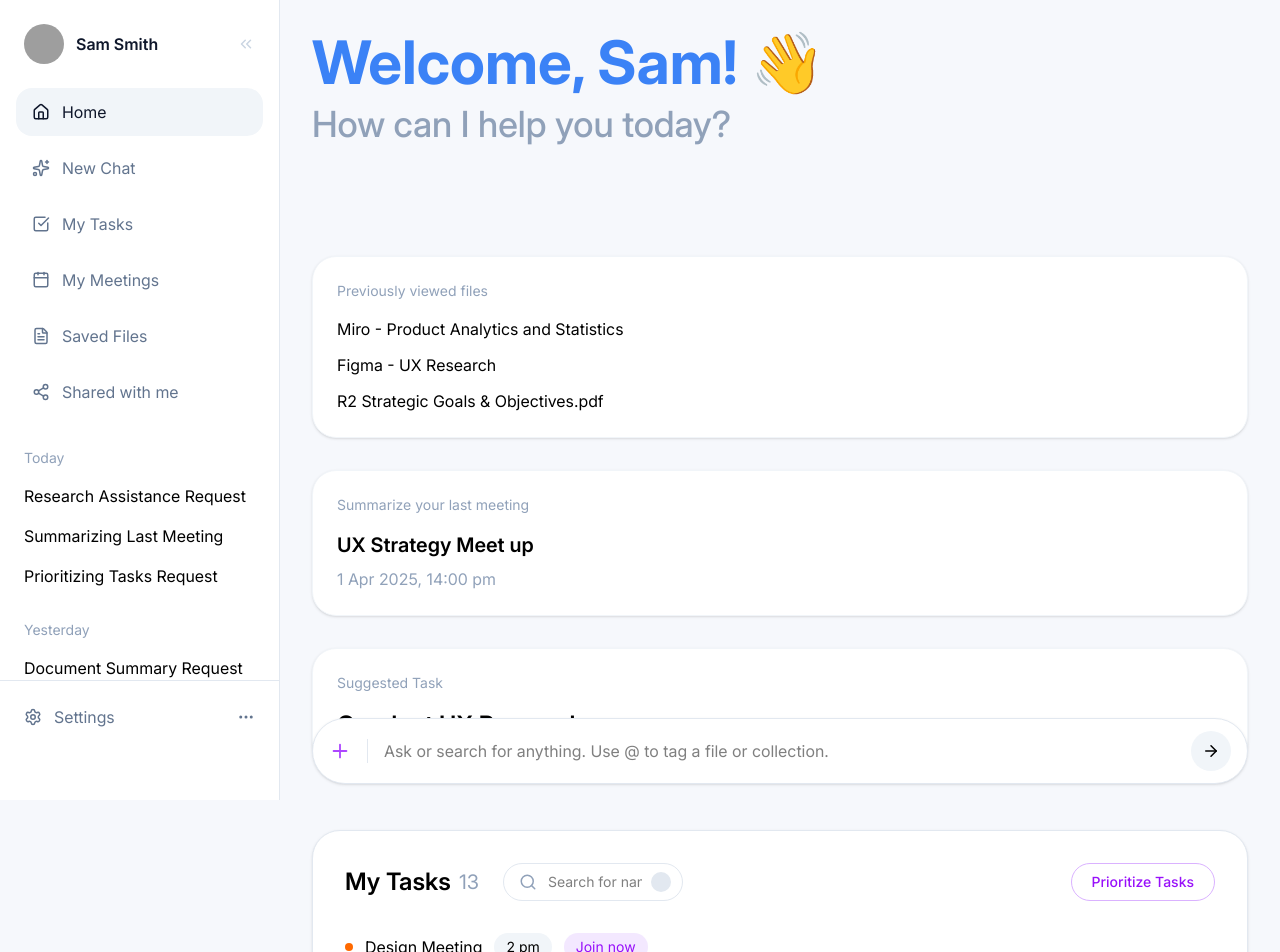
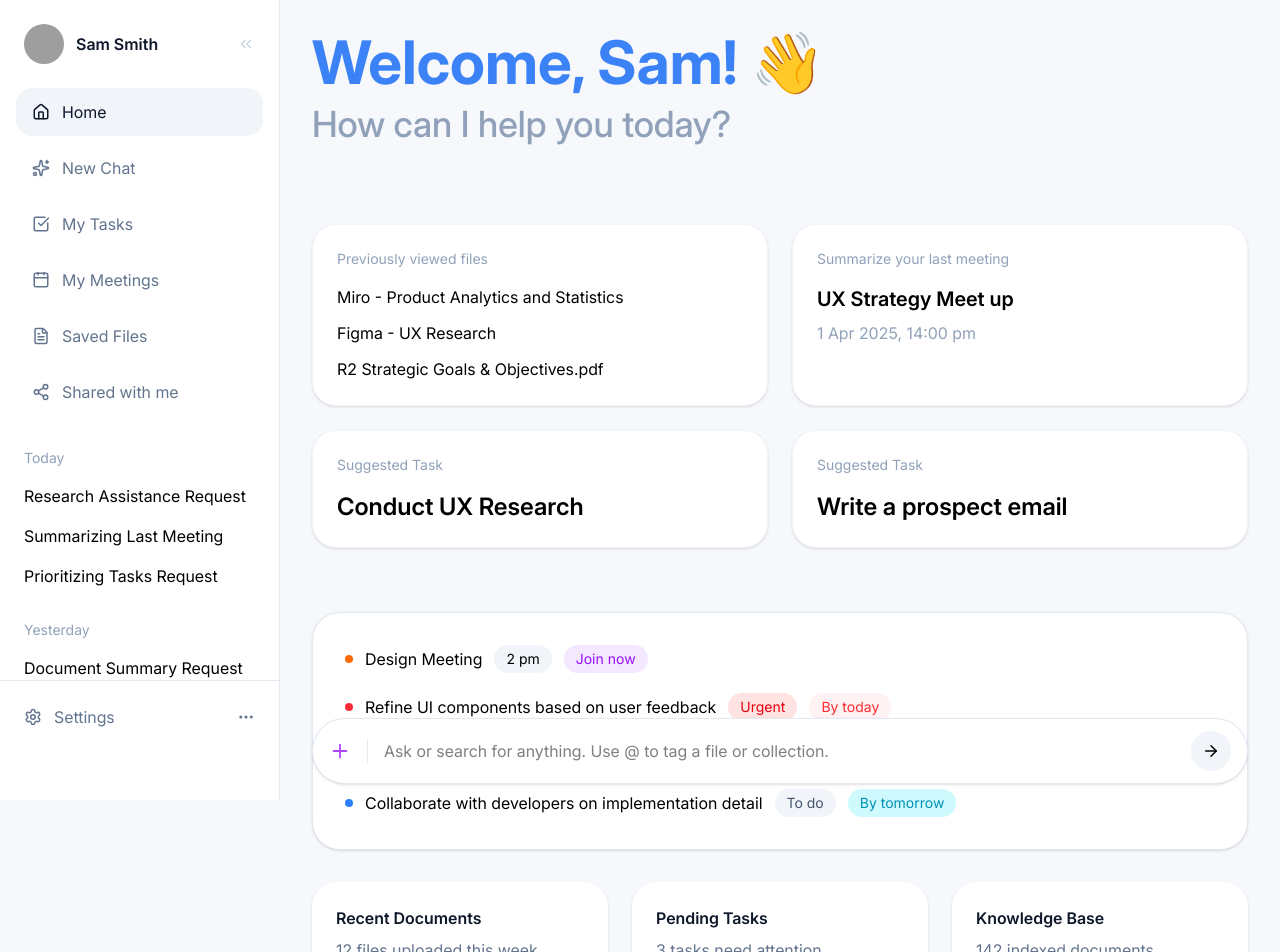
Before and after one commit to elmira-orooji/advanced-rag-system, a React (Vite) app in the folder frontend/my-rag-app/: page /home in a window 1280 px wide. Shown: the top 952 px of the page. Built offline with nearby package versions, Linux system fonts and the light colour scheme; grey boxes are pictures that could not be loaded.

Commit message:
redesign-fixed card palces

```diff
--- a/frontend/my-rag-app/src/pages/DashboardPage.tsx
+++ b/frontend/my-rag-app/src/pages/DashboardPage.tsx
@@ -1,6 +1,5 @@
 import { useState } from "react";
 import { useEffect } from "react";
-import { Search } from "lucide-react";
 import ChatInput from "../components/ChatInput";
 import {
   useChatHistory,
@@ -103,32 +102,24 @@ const handleSendMessage = (
         How can I help you today?
       </p>
     </div>
-
 {/* Top Cards */}
-         <div className="grid grid-cols-2 gap-6"></div>
+<div className="grid grid-cols-1 lg:grid-cols-2 gap-6">
 
   {/* Card 1 */}
   <div className="rounded-3xl bg-white p-6 shadow-sm border border-slate-100">
-
     <p className="text-sm text-slate-400 mb-4">
       Previously viewed files
     </p>
 
     <div className="space-y-3">
-
       <p>Miro - Product Analytics and Statistics</p>
-
       <p>Figma - UX Research</p>
-
       <p>R2 Strategic Goals & Objectives.pdf</p>
-
     </div>
-
   </div>
 
   {/* Card 2 */}
   <div className="rounded-3xl bg-white p-6 shadow-sm border border-slate-100">
-
     <p className="text-sm text-slate-400 mb-4">
       Summarize your last meeting
     </p>
@@ -140,13 +131,10 @@ const handleSendMessage = (
     <p className="text-slate-400 mt-2">
       1 Apr 2025, 14:00 pm
     </p>
-
   </div>
 
   {/* Card 3 */}
-
   <div className="rounded-3xl bg-white p-6 shadow-sm border border-slate-100">
-
     <p className="text-sm text-slate-400 mb-4">
       Suggested Task
     </p>
@@ -154,93 +142,23 @@ const handleSendMessage = (
     <h3 className="font-semibold text-2xl">
       Conduct UX Research
     </h3>
+  </div>
+
+  {/* Card 4 */}
+  <div className="rounded-3xl bg-white p-6 shadow-sm border border-slate-100">
+    <p className="text-sm text-slate-400 mb-4">
+      Suggested Task
+    </p>
+
+    <h3 className="font-semibold text-2xl">
+      Write a prospect email
+    </h3>
+  </div>
 
 </div>
 
-      {/* Card 4 */}
-     <div
-  className="
-    bg-white
-    rounded-[28px]
-    border border-slate-200
-    p-8
-    shadow-sm
-    mt-8
-  "
->
-  {/* Header */}
-  <div className="flex items-center justify-between mb-8">
-    <div className="flex items-center gap-6">
-      <h2 className="text-2xl font-semibold flex items-center">
-        My Tasks
-        <span className="ml-2 text-slate-400 font-normal text-xl">
-          13
-        </span>
-      </h2>
-
-      <div className="relative">
-        <Search
-          size={18}
-          className="
-            absolute
-            left-4
-            top-1/2
-            -translate-y-1/2
-            text-slate-400
-          "
-        />
-
-        <input
-          placeholder="Search for name..."
-          className="
-            w-[180px]
-            rounded-full
-            border
-            border-slate-200
-            bg-white
-            py-2
-            pl-11
-            pr-10
-            text-sm
-            outline-none
-          "
-        />
-
-        <div
-          className="
-            absolute
-            right-3
-            top-1/2
-            -translate-y-1/2
-            w-5
-            h-5
-            rounded-full
-            bg-slate-200
-          "
-        />
-      </div>
-    </div>
-
-    <button
-      className="
-        rounded-full
-        border
-        border-purple-300
-        px-5
-        py-2
-        text-sm
-        font-medium
-        text-purple-600
-        hover:bg-purple-50
-        transition
-      "
-    >
-      Prioritize Tasks
-    </button>
-  </div>
-
   {/* Tasks */}
-  <div className="space-y-5">
+  <div className=" space-y-5 bg-white rounded-[28px] border border-slate-200 p-8 shadow-sm mt-8">
 
     {/* Task 1 */}
     <div className="flex items-center gap-3">
@@ -380,7 +298,7 @@ const handleSendMessage = (
     </div>
 
   </div>
-</div>
+
 
       <section className="grid grid-cols-1 md:grid-cols-2 xl:grid-cols-3 gap-6">
 
```
Lines whose indentation alone changed are shown as unchanged.
